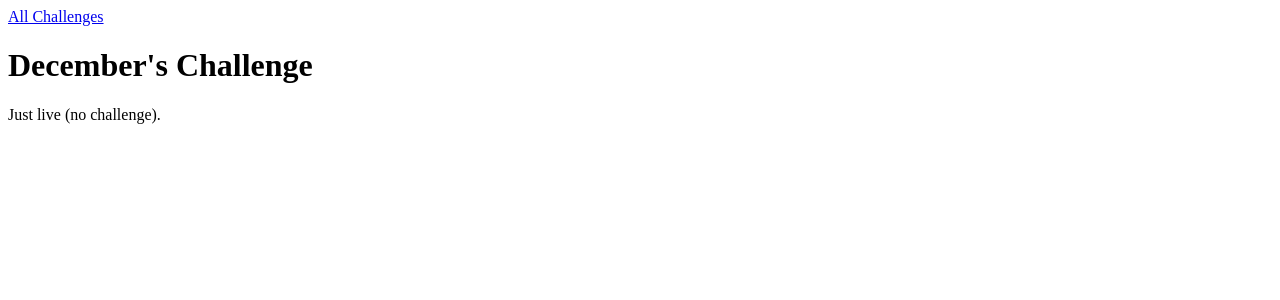
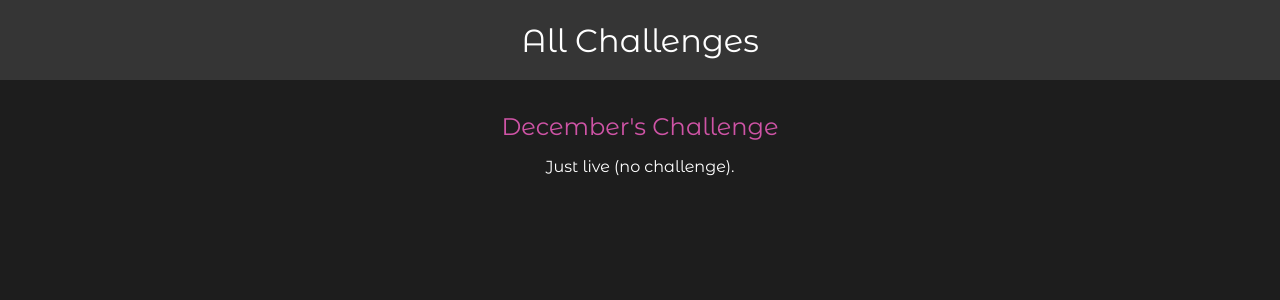
Before and after one commit to fulviort/Django_class, a Django app: page /challenges/december in a window 1280 px wide. Shown: the top 300 px of the page. Run offline with Django 4.2, Linux system fonts and the light colour scheme.

Commit message:
updates of the day

```diff
--- /dev/null
+++ b/monthly_challenges/challenges/static/challenges/challenge.css
@@ -0,0 +1,23 @@
+h1,
+h2 {
+    text-align: center;
+    color: white;
+}
+
+h1 {
+    font-size: 1.5rem;
+    margin: 2rem 0 1rem 0;
+    font-weight: normal;
+    color: #cf54a6;
+}
+
+h2 {
+    font-size: 3rem;
+    font-weight: bold;
+}
+
+.fallback {
+    text-align: center;
+    color: white;
+
+}
--- /dev/null
+++ b/monthly_challenges/challenges/static/challenges/include/header.css
@@ -0,0 +1,25 @@
+header {
+    width: 100%;
+    height: 5rem;
+    background-color: #353535;
+}
+
+header nav {
+    width: 100%;
+    height: 100%;
+    display: flex;
+    justify-content: center;
+    align-items: center;
+}
+
+header nav a {
+    color: white;
+    font-size: 2rem;
+    font-size: bold;
+    text-decoration: none;
+}
+
+header nav a:hover,
+header nav a:active {
+    color: #cf54a6;
+}
--- a/monthly_challenges/challenges/templates/challenges/challenge.html
+++ b/monthly_challenges/challenges/templates/challenges/challenge.html
@@ -1,4 +1,10 @@
 {% extends "base.html" %}
+{% load static %}
+
+    {% block css_files %}
+    <link rel="stylesheet" href="{% static "challenges/challenge.css" %}">
+    <link rel="stylesheet" href="{% static "challenges/include/header.css" %}">
+    {% endblock %}
 
     {% block page_title %}
         {{ mes|title }} Challenge
@@ -11,6 +17,6 @@
         {% if text is not None %}
             <h2>{{ text }}</h2>
         {% else %}
-            <p>Just live (no challenge).</p>
+            <p class="fallback">Just live (no challenge).</p>
         {% endif %}
     {% endblock %}
--- a/monthly_challenges/challenges/templates/challenges/index.html
+++ b/monthly_challenges/challenges/templates/challenges/index.html
@@ -1,4 +1,10 @@
 {% extends "base.html" %}
+{% load static %}
+
+{% block css_files %}
+    <link rel="stylesheet" href="{% static "challenges/challenges.css" %}">
+    <link rel="stylesheet" href="{% static "challenges/include/header.css" %}">
+{% endblock %}
 
     {% block page_title %}
     All Challenge
--- a/monthly_challenges/challenges/views.py
+++ b/monthly_challenges/challenges/views.py
@@ -16,7 +16,8 @@ monthly_challenges = {
     "october": "This works in october, eat veggies10",
     "november": "This works in november, eat veggies11",
     "december": None,
-    "drug test": "This works in drug test, eat veggies12"
+    "drug test": "This works in drug test, eat veggies12",
+    "2nd drug test": "This works in 2nd drug test, eat veggies24"
 }
 
 # Create your views here.
--- a/monthly_challenges/monthly_challenges/settings.py
+++ b/monthly_challenges/monthly_challenges/settings.py
@@ -121,6 +121,10 @@ USE_TZ = True
 
 STATIC_URL = 'static/'
 
+STATICFILES_DIRS = [
+    BASE_DIR / "static"
+]
+
 # Default primary key field type
 # https://docs.djangoproject.com/en/4.2/ref/settings/#default-auto-field
 
--- /dev/null
+++ b/monthly_challenges/static/style.css
@@ -0,0 +1,10 @@
+@import url('https://fonts.googleapis.com/css2?family=Montserrat+Alternates:ital,wght@0,400;1,700&display=swap');
+
+html {
+    font-family: 'Montserrat Alternates', sans-serif;;
+}
+
+body {
+    margin: 0;
+    background-color: #1d1d1d;
+}
--- a/monthly_challenges/templates/base.html
+++ b/monthly_challenges/templates/base.html
@@ -1,9 +1,16 @@
+{% load static %}
+
 <!DOCTYPE html>
 <html lang="en">
     <head>
         <meta charset="UTF-8">
         <meta name="viewport" content="width=device-width, initial-scale=1.0">
         <title>{% block page_title %}My Challenges{% endblock %}</title>
+        <link rel="stylesheet" href="{% static "style.css"%}">
+        {% block css_files %}
+
+        {% endblock %}
+
     </head>
     <body>
         {% block content %}
```
Also changed, not shown: monthly_challenges/challenges/static/challenges/challenges.css (added, +37 -0 lines).
